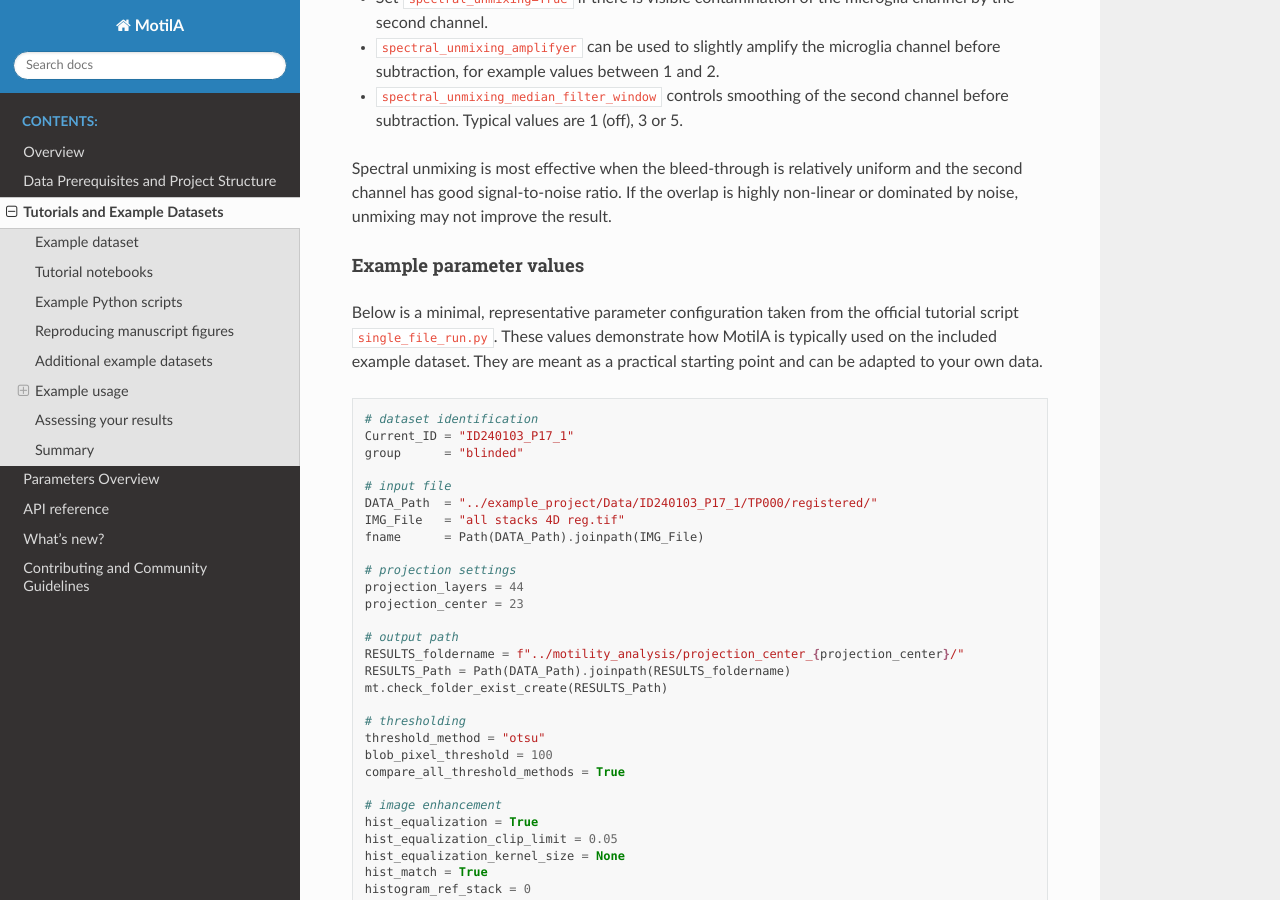
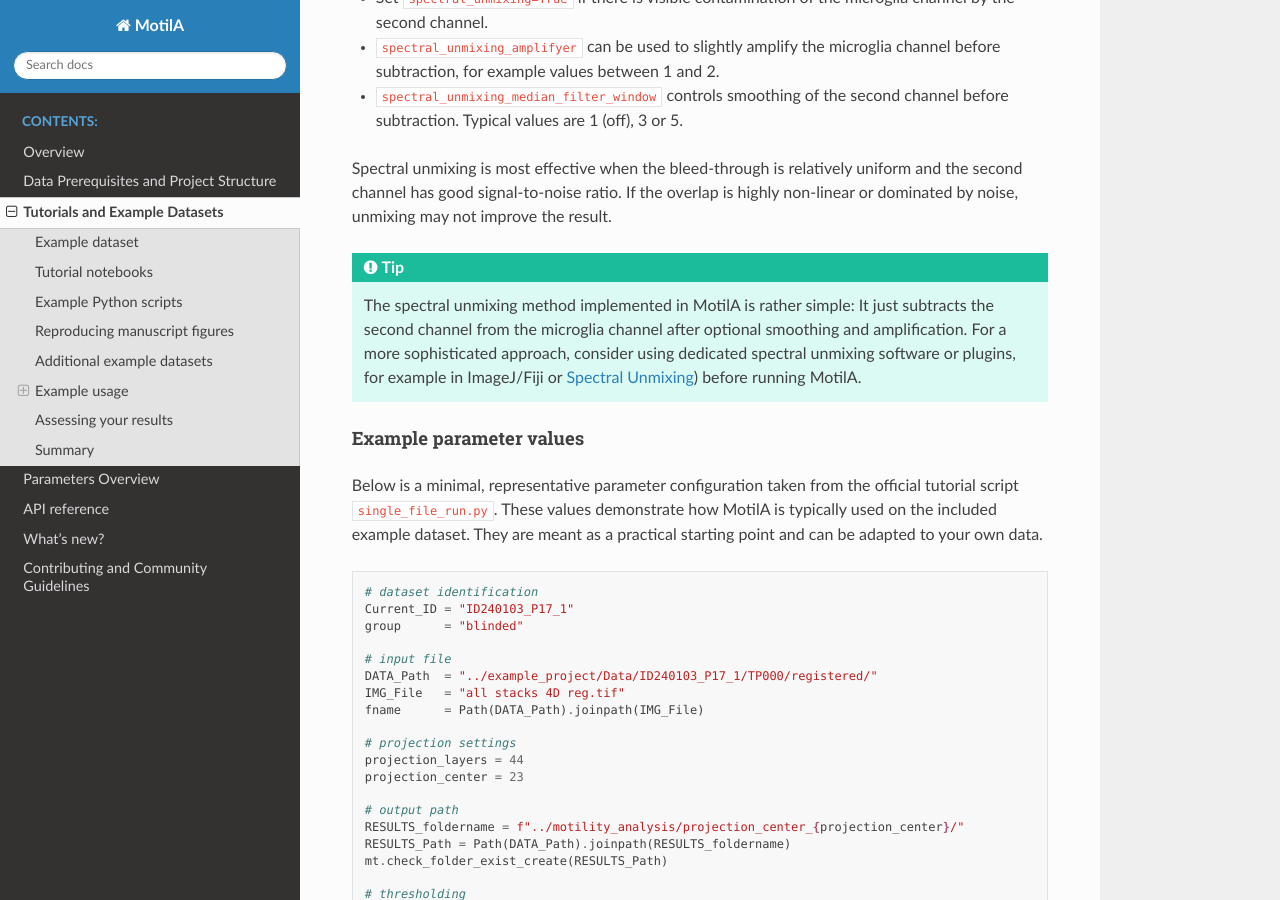
Before and after one commit to FabrizioMusacchio/MotilA, a Sphinx documentation site: the page built from docs/source/tutorials.rst, in a window 1280 px wide and 900 px high, scrolled down 4803 px. Built offline with Sphinx 7.4.7 and the Read the Docs theme 3.1.0, drawn with Linux system fonts in a browser that asks for light colours.

Commit message:
docs: add tip for spectral unmixing method and recommend dedicated software

```diff
--- a/docs/source/tutorials.rst
+++ b/docs/source/tutorials.rst
@@ -223,6 +223,15 @@ Spectral unmixing is most effective when the bleed-through is relatively
 uniform and the second channel has good signal-to-noise ratio. If the overlap
 is highly non-linear or dominated by noise, unmixing may not improve the
 result.
+
+.. tip::
+
+    The spectral unmixing method implemented in MotilA is
+    rather simple: It just subtracts the second channel from the microglia channel
+    after optional smoothing and amplification. For a more sophisticated approach,
+    consider using dedicated spectral unmixing software or plugins,
+    for example in ImageJ/Fiji or `Spectral Unmixing <https://spectral-unmixing.readthedocs.io>`_)
+    before running MotilA.
 
 Example parameter values
 ^^^^^^^^^^^^^^^^^^^^^^^^
```
